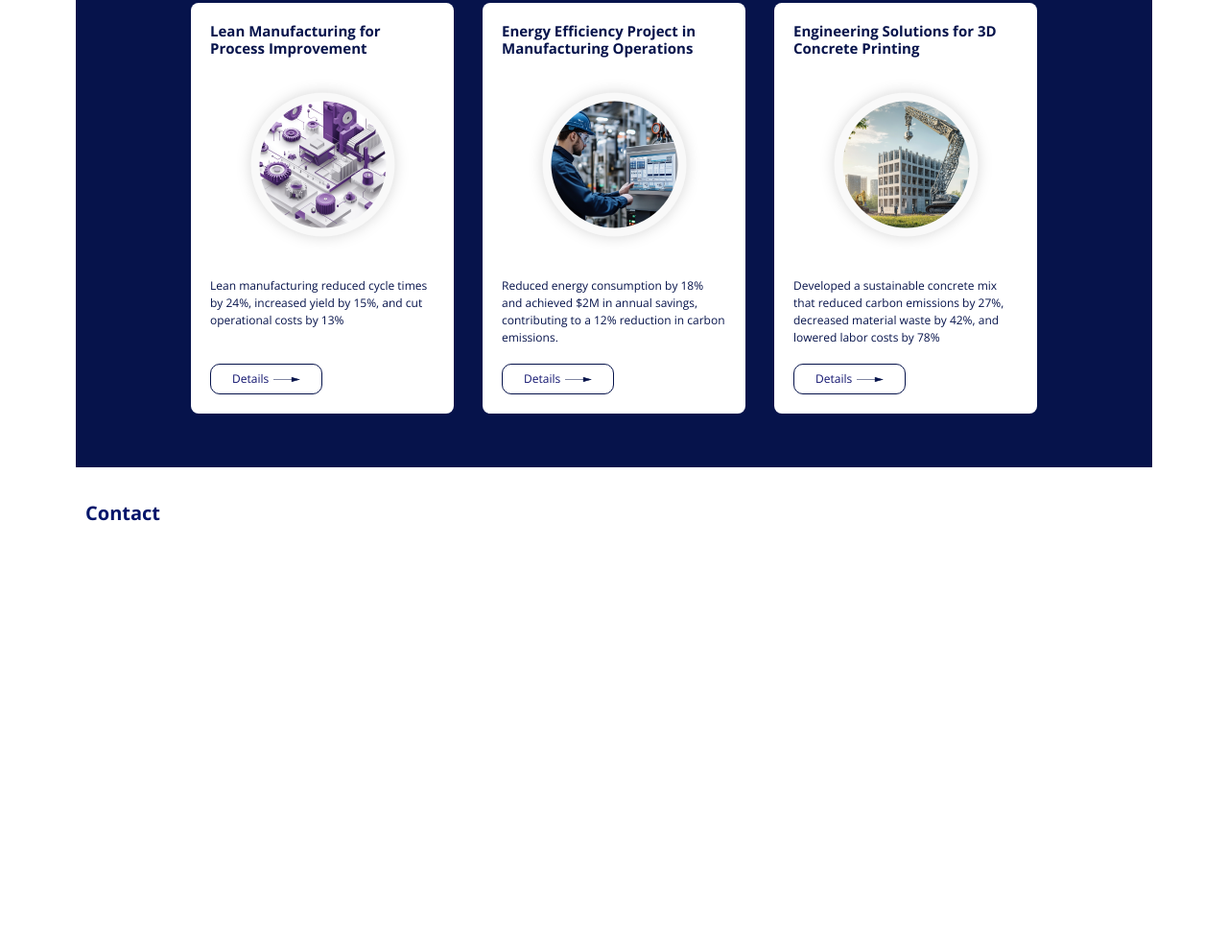
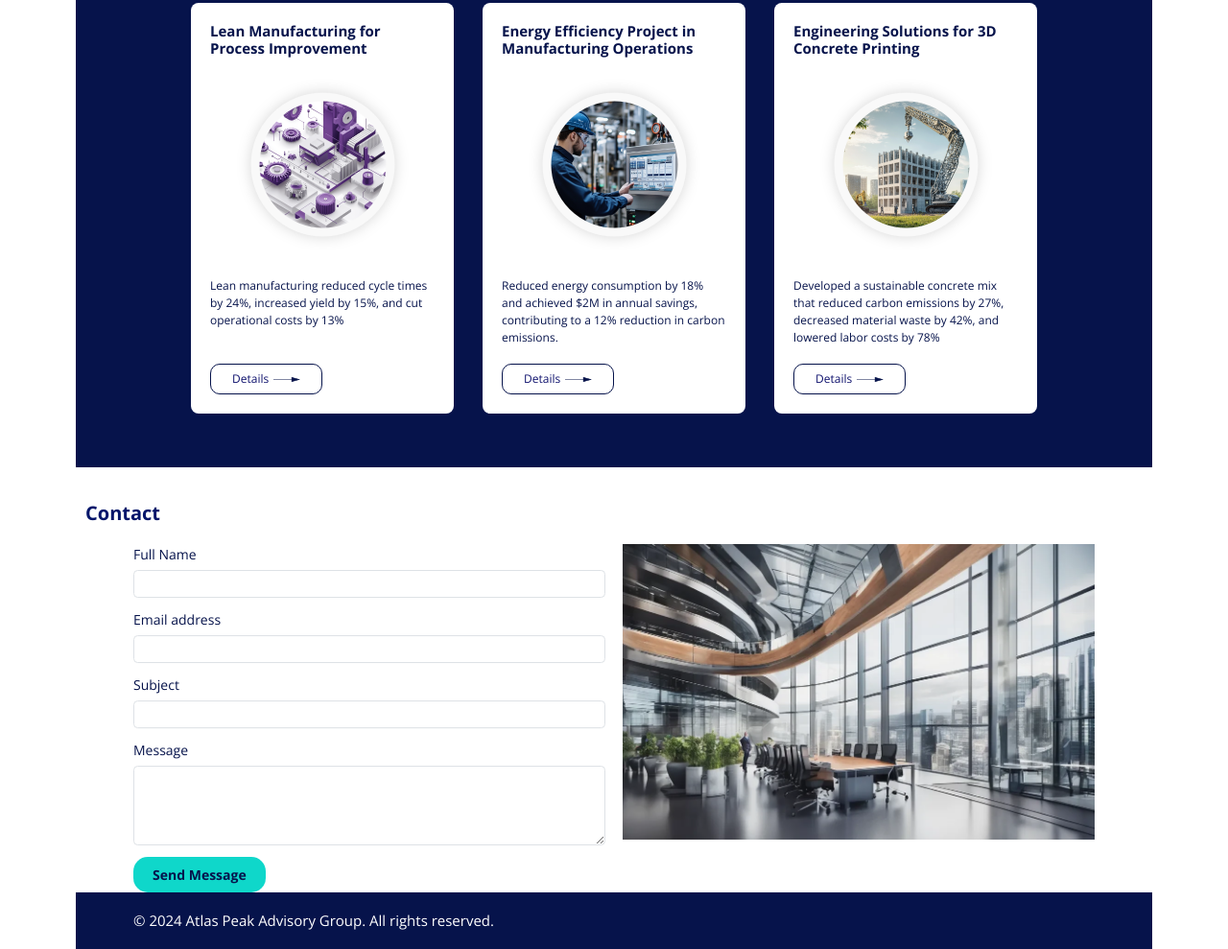
Before and after one commit to phanny-ryan-projects/atlast, a website: page index.html in a window 1280 px wide. Shown: the part 2636-3625 px from the top of the page at 96% size. Before the commit the page ends 3479 px from the top, so only its background shows below. Drawn offline with nearby package versions, Linux system fonts and the light colour scheme.

Commit message:
contact & footer

```diff
--- a/index.html
+++ b/index.html
@@ -222,7 +222,44 @@
   <section class="mt-5" style="min-height: 40vh;" id="contact">
     <h2 class="section-title">Contact</h2>
 
+    <div class="section-container fs-14">
+      <div class="row">
+        <div class="col-12 col-lg-6">
+          <form>
+            <div class="mb-3">
+              <label for="name" class="form-label">Full Name</label>
+              <input type="text" class="form-control" id="name" required>
+            </div>
+            <div class="mb-3">
+              <label for="email" class="form-label">Email address</label>
+              <input type="email" class="form-control" id="email" required>
+            </div>
+            <div class="mb-3">
+              <label for="subject" class="form-label">Subject</label>
+              <input type="text" class="form-control" id="subject" required>
+            </div>
+            <div class="mb-3">
+              <label for="message" class="form-label">Message</label>
+              <textarea class="form-control" id="message" rows="4" required></textarea>
+            </div>
+            <button type="submit" class="contact-btn border-0">Send Message</button>
+          </form>
+        </div>
+        <div class="d-none d-lg-block col-12 col-lg-6">
+          <img src="images/contact.webp" alt="Contact">
+        </div>
+      </div>
+    </div>
   </section>
+
+  <footer style="background: #06134b">
+    <div class="section-container py-4">
+      <p class="text-white my-0 fs-15">
+        &copy; 2024 Atlas Peak Advisory Group. All rights reserved.
+      </p>
+    </div>
+
+  </footer>
 
 
 </div>
--- a/package.json
+++ b/package.json
@@ -4,14 +4,16 @@
   "main": "index.js",
   "scripts": {
     "start": "sass scss/main.scss css/main.css -I scss -I node_modules -w -s compressed -q",
-    "serve": "ws"
+    "serve": "live-server"
   },
   "author": "",
   "license": "ISC",
   "description": "",
   "dependencies": {
     "bootstrap": "5.3.3",
-    "local-web-server": "^5.4.0",
     "sass": "^1.80.5"
+  },
+  "devDependencies": {
+    "live-server": "^1.2.2"
   }
 }
```
Also changed, not shown: images/contact.webp (added), 2 other files.
